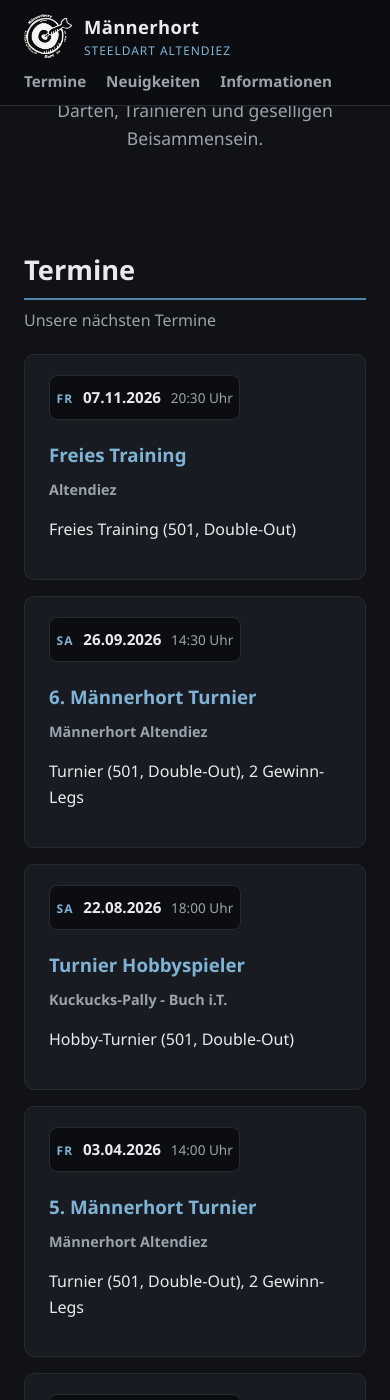
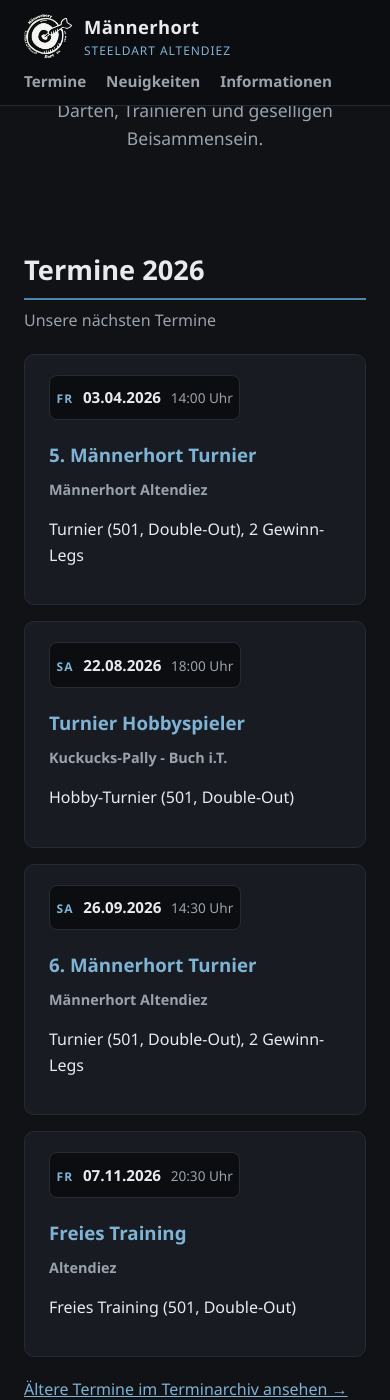
Before and after one commit to netbuk/maennerhort, a Jekyll site: the page built from index.md, in a window 390 px wide and 1400 px high, scrolled down 361 px. Built offline with Jekyll 4.4.1, drawn with Linux system fonts in a browser that asks for light colours; some of the changed text lies outside the part shown.

Commit message:
Termine zweispaltig, nach Jahr gruppiert; Archivseite für ältere Jahre
Co-authored-by: netbuk <netbuk@users.noreply.github.com>

```diff
--- a/assets/css/style.css
+++ b/assets/css/style.css
@@ -137,6 +137,23 @@ body {
   margin-top: 1.25rem;
 }
 
+.termine-grid {
+  display: grid;
+  grid-template-columns: repeat(2, minmax(0, 1fr));
+  gap: 1rem;
+  margin-top: 1.25rem;
+}
+
+.archiv-jahr {
+  margin: 2rem 0 0;
+  font-size: 1.3rem;
+  color: var(--accent);
+}
+
+.site-main a {
+  color: var(--accent);
+}
+
 .card {
   background: var(--bg-card);
   border: 1px solid var(--border);
@@ -230,6 +247,12 @@ body {
   color: var(--accent);
 }
 
+@media (max-width: 700px) {
+  .termine-grid {
+    grid-template-columns: 1fr;
+  }
+}
+
 @media (max-width: 560px) {
   .hero h1 {
     font-size: 2rem;
--- a/index.md
+++ b/index.md
@@ -10,10 +10,17 @@ title: Start
 </section>
 
 <section id="termine" class="section">
-  <h2>Termine</h2>
+  {% assign aktuelles_jahr = 'now' | date: '%Y' %}
+  {% assign jahre = site.data.termine | sort: 'datum' | group_by_exp: 't', 't.datum | date: "%Y"' %}
+  {% assign termine_aktuell = '' | split: '' %}
+  {% for jahr in jahre %}
+    {% if jahr.name == aktuelles_jahr %}{% assign termine_aktuell = jahr.items %}{% endif %}
+  {% endfor %}
+  <h2>Termine {{ aktuelles_jahr }}</h2>
   <p class="section-intro">Unsere nächsten Termine</p>
-  <div class="card-grid">
-    {% for termin in site.data.termine %}
+  {% if termine_aktuell.size > 0 %}
+  <div class="termine-grid">
+    {% for termin in termine_aktuell %}
     <article class="card termin-card">
       <div class="termin-datum">
         <span class="termin-wochentag">{{ termin.wochentag }}</span>
@@ -28,6 +35,10 @@ title: Start
     </article>
     {% endfor %}
   </div>
+  {% else %}
+  <p class="section-intro">Aktuell sind keine Termine für {{ aktuelles_jahr }} eingetragen.</p>
+  {% endif %}
+  <p style="margin-top: 1.25rem;"><a href="{{ '/termine-archiv/' | relative_url }}">Ältere Termine im Terminarchiv ansehen →</a></p>
 </section>
 
 <section id="news" class="section">
```
Also changed, not shown: termine-archiv.md (added, +37 -0 lines), README.md.
